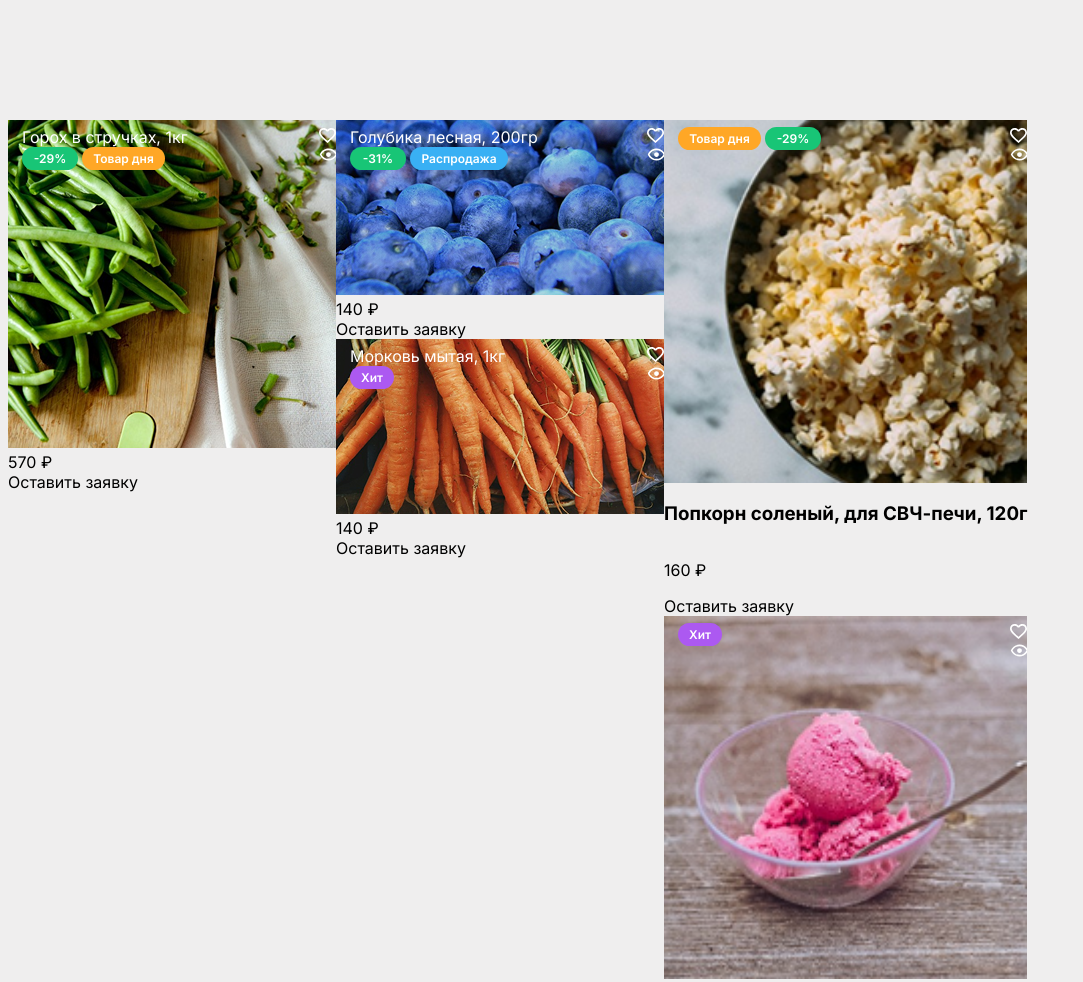
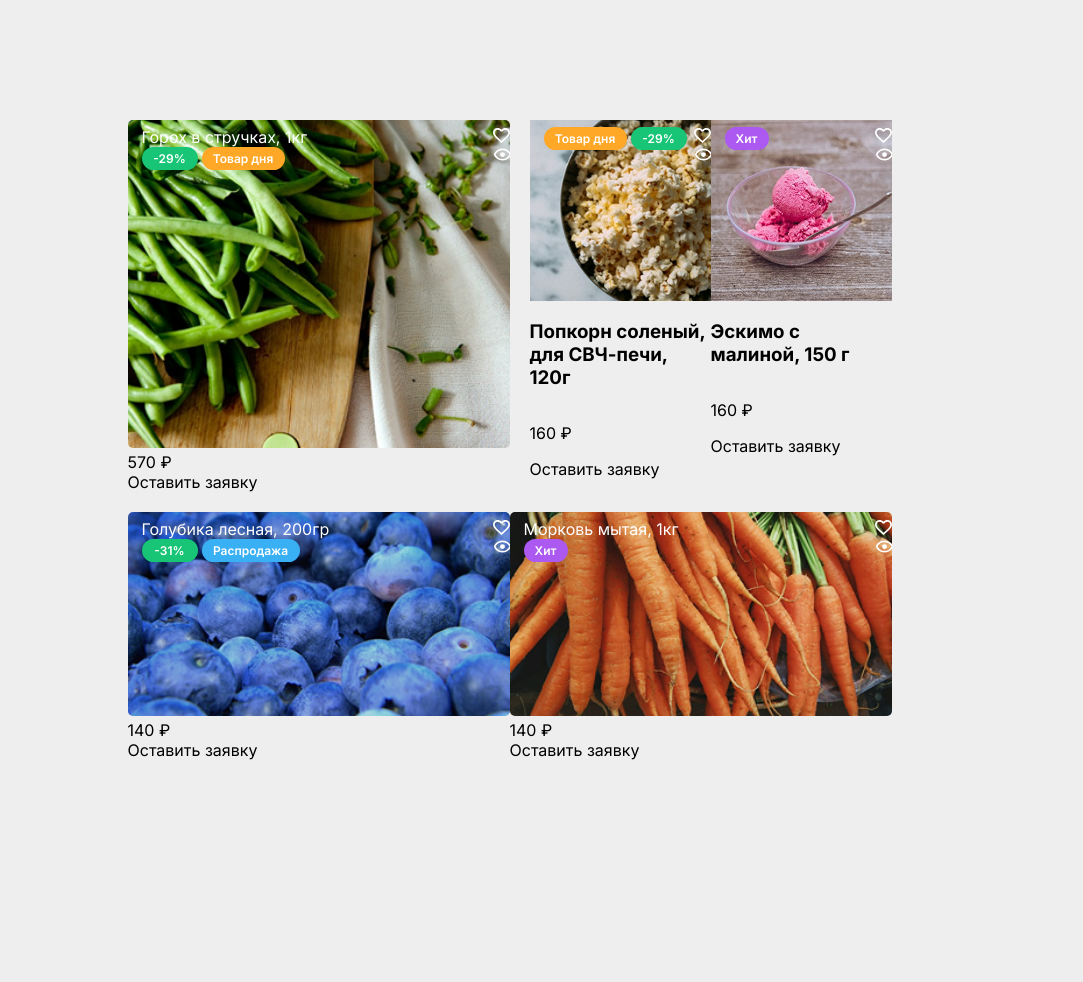
Before and after one commit to nikitakozhukhar/RocketBusiness, a website built with webpack: page src/index.html in a window 1280 px wide. Shown: the part 408-1390 px from the top of the page, without its empty margins (0-1083 px from the left). After the commit the page ends 1176 px from the top, so only its background shows below. Built offline with nearby package versions, Linux system fonts and the light colour scheme.

Commit message:
update tablet styles

```diff
--- a/src/styles/tablet.scss
+++ b/src/styles/tablet.scss
@@ -1,14 +1,16 @@
-$primary: #18C576;
+$primary: #18c576;
 $text-color: #ffffff;
-$day-product: #FFA726;
-$hit-product: #AC59F1;
-$sellout-product: #39B0F4;
+$day-product: #ffa726;
+$hit-product: #ac59f1;
+$sellout-product: #39b0f4;
 
 @media (min-width: 960px) and (max-width: 1439px) {
   .container {
     display: flex;
     flex-direction: column;
     justify-content: center;
+    align-items: center;
+    min-width: 785px;
     max-width: 1024px;
 
     .video {
@@ -18,14 +20,13 @@ $sellout-product: #39B0F4;
       align-items: center;
       align-self: center;
       margin-top: 58px;
-      margin-bottom:  125px;
+      margin-bottom: 125px;
       width: 783px;
       height: 337px;
 
       .video_button {
         position: absolute;
-        display: flex
-;
+        display: flex;
         justify-content: center;
         align-items: center;
         gap: 13px;
@@ -41,8 +42,48 @@ $sellout-product: #39B0F4;
 
     .tablet-container {
       display: flex;
+      flex-wrap: wrap;
+      max-width: 785px;
+      gap: 20px;
     }
 
+    .card_image {
+      width: 382px;
+      border-radius: 5px;
+    }
+    .card_image.peas {
+      height: 328px;
+      object-fit: cover;
+    }
 
+    .cards-container {
+      gap: 10px;
+    }
+
+    .left-col {
+      width: 382px;
+    }
+
+    .middle-col {
+      display: flex;
+      order: 3
+    }
+
+    .right-col {
+      width: 362px;
+    }
+
+    .slider-track {
+      display: flex;
+
+    }
+
+    .product-card {
+      width: 181px;
+    }
+
+    .product-card__image {
+      max-width: 181px;
+    }
   }
 }
```
